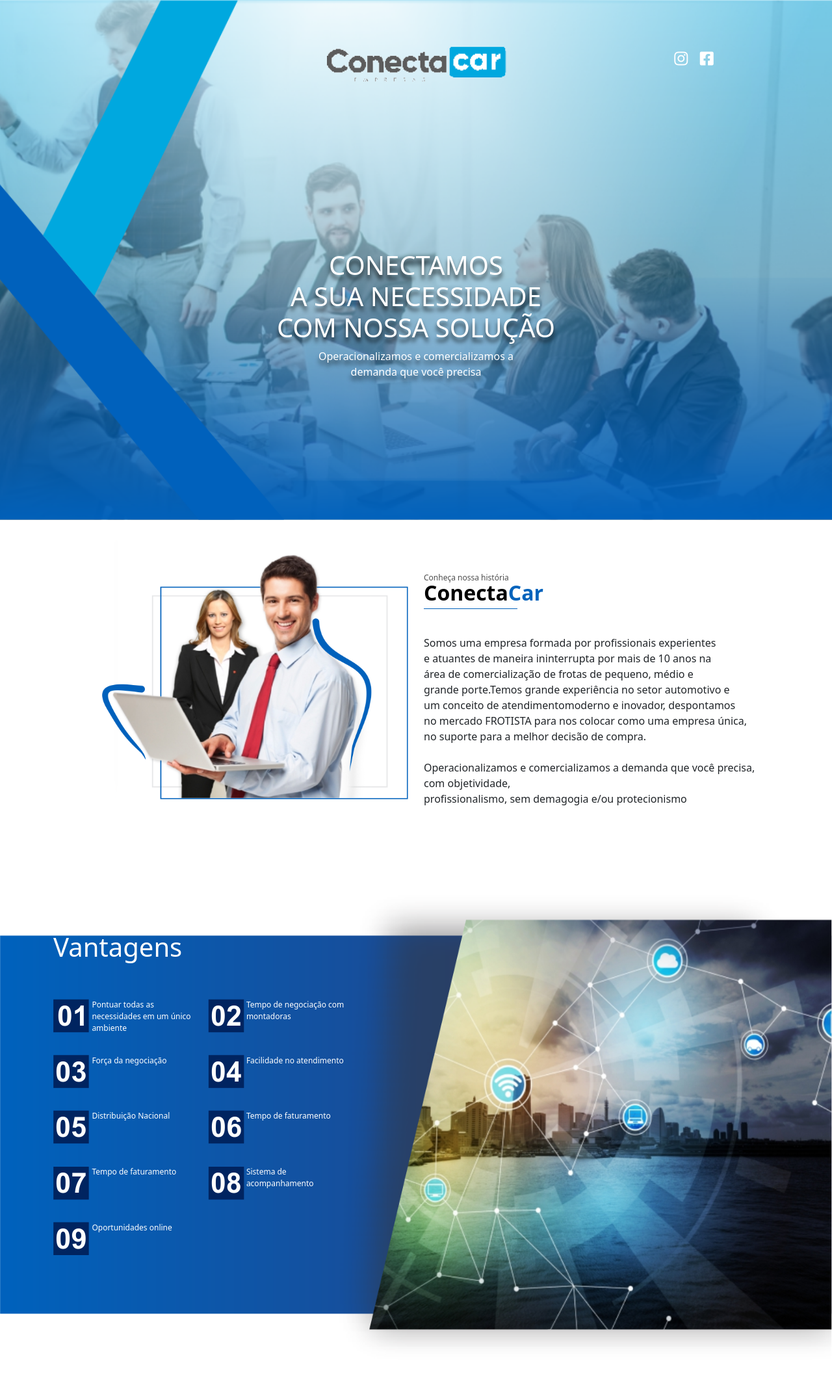
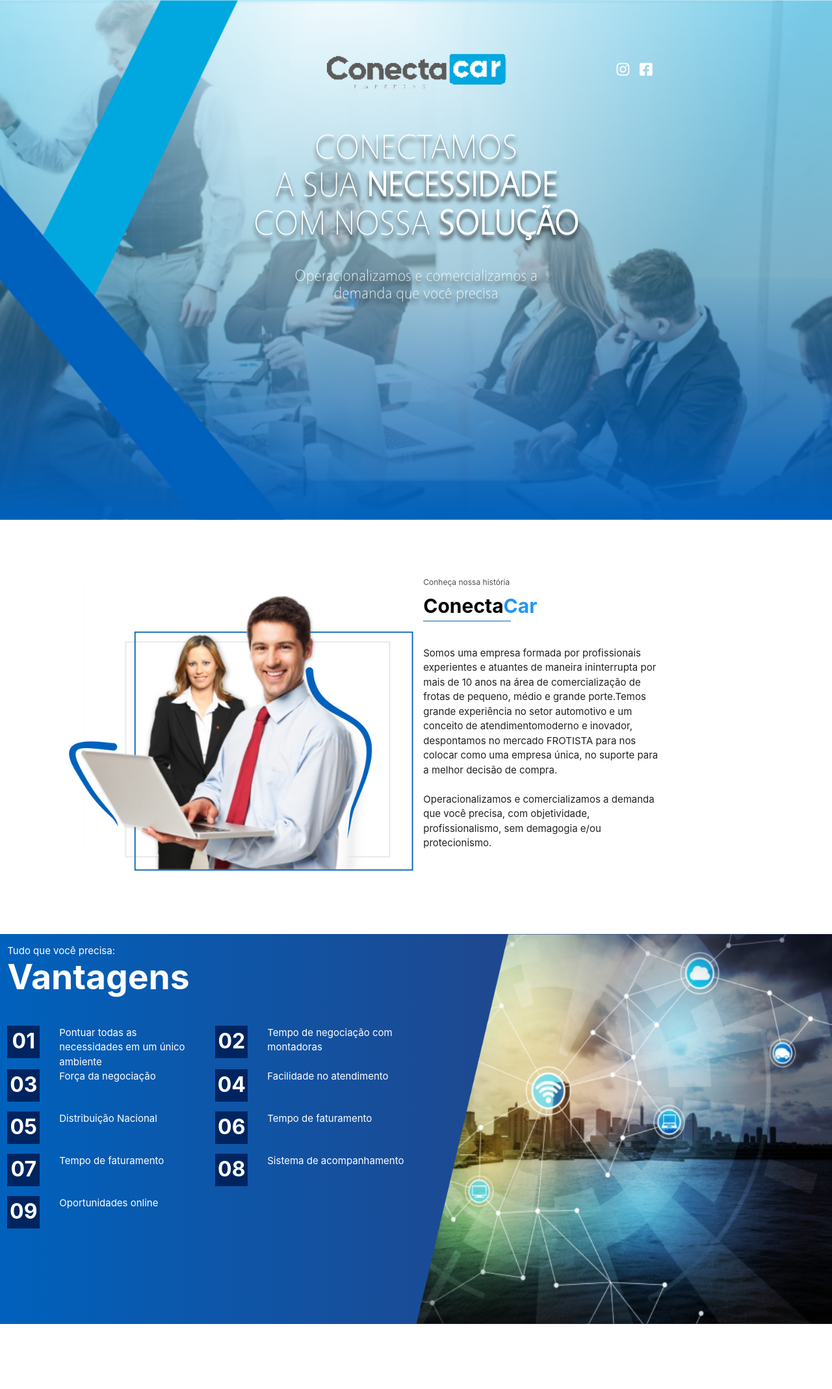
Before and after one commit to mahenriquess/conecta-car, a PHP site: page /conectacar/views/site/index.php in a window 1280 px wide. Shown: the whole page at 65% size. After the commit the page ends 2037 px from the top, so only its background shows below. Run offline with PHP 8.4, Linux system fonts and the light colour scheme; some libraries are stand-ins or nearby versions.

Commit message:
conversão do bootstrap p/ materialize + adição de fontes

```diff
--- a/public/site/css/estilo.css
+++ b/public/site/css/estilo.css
@@ -1,16 +1,23 @@
 html{
   /*font-size: 62.5%;*/
 }
-.head {
+.header {
   padding-bottom: calc(10rem - 4.5rem);
   background-image: url("../img/bghead.png");
   background-position: center;
   background-repeat: no-repeat;
   background-attachment: scroll;
   background-size: cover;
+  font-family: 'Vegur Light';
 }
 .links{
-  font-size: 1.5rem;
+  font-size: 1rem;
+}
+.text-white {
+  color: #fff !important;
+}
+strong {
+  font-weight: bolder;
 }
 .text-shadow-07{
   text-shadow: 0px 7px 6px rgba(0,0,0,0.7);
@@ -19,10 +26,8 @@
   background-color: #fff;
   padding: 5rem;
 }
-.historia img{
-  height: 200px;
-  margin-top: -50px;
-  margin-left: -50px;
+figure{
+  margin: 1rem 0px !important;
 }
 .upper-brand{
   margin-bottom: -10px;
@@ -33,24 +38,41 @@
   font-size: 2rem;
   font-weight: 700;
 }
-.black{
+.text-black{
   color:#000;
 }
-.blue{
+.text-blue{
   color: #0363bc;
 }
+
+hr {
+  margin: 1rem 0;
+  color: inherit;
+  background-color: currentColor;
+  border: 0;
+  opacity: 0.25;
+}
+
+hr:not([size]) {
+  height: 1px;
+}
 .divisor {
-  margin: -1rem 1rem 1rem 0rem;
-  background-color: currentColor;
-  width: 9rem;
-  color: #0363bc;
-  border: 0;
-  opacity: 1;
+  margin: -1rem 1rem 1rem 0rem !important;
+  background-color: currentColor !important;
+  width: 9rem !important;
+  color: #0363bc !important;
+  border: 0 !important;
+  opacity: 1 !important;
 }
 .vantagens {
+  background: rgb(0,97,188);
+  background: linear-gradient(90deg, rgba(0,97,188,1) 0%, rgba(51,55,114,1) 100%);
+}
+.vantagens-img{
+  height: 40rem;
   background-image: url("../img/vantagens.png");
-  background-position: center;
   background-repeat: no-repeat;
+  background-attachment: scroll;
   background-size: cover;
 }
 .upper-vantagens{
@@ -59,23 +81,98 @@
 .vantagens-list{
   padding-top: 4.5rem;
 }
-.vantagem-itens{
-  font-size: 0.75rem;
-  align-content: center;
+.vantagens-itens{
+  font-size: 1rem;
 }
-@media (min-width: 992px) {
-.head {
+.number{
+  height: 50px;
+  width: 50px;
+  background-color: #002460;
+  color: #fff;
+  font-size: 32px;
+  font-weight: bold;
+  margin-bottom:15px;
+}
+.row{
+  margin-bottom: 0px !important;
+}
+.vantagens h2{
+  font-weight: 700;
+  margin:0;
+}
+@media (min-width: 1200px) {
+  .header {
     height: 100vh;
     min-height: 40rem;
     padding-top: 4.5rem;
     padding-bottom: 0;
   }
-.historia img{
-  height: 400px;
-  margin-top: -50px;
+  .historia img{
+    height: 450px;
+    margin-left: -150px;
+  }
+  .vantagens {
+    min-height: 40rem;
+  }
+  .links{
+    font-size: 1.5rem;
+  }
 }
-.vantagens {
-  height: 100vh;
-  min-height: 45rem;
+@media(max-width: 1200px){
+  .historia img{
+    height: 350px;
+    margin-left: -125px;
+  }
 }
+@media(max-width: 992px){
+  .historia img{
+    height: 450px;
+    margin-left: 20px;
+  }
 }
+@media(max-width: 650px){
+  .logo img{
+    width: 150px;
+  }
+  .historia img{
+    height: 350px;
+    margin-left: -50px;
+  }
+  .vantagens{
+    background: rgb(0,97,188);
+    background: linear-gradient(180deg, rgba(0,97,188,1) 0%, rgba(51,55,114,1) 100%);
+  }
+  .vantagens-img{
+    display: none
+  }
+  h2{
+    font-size: 30px;
+  }
+  h5{
+    font-size: 16px;
+  }
+  .links{
+    font-size: 1rem;
+  }
+}
+@media(max-width: 420px){
+  .historia img{
+    height: 200px;
+    margin-left: -30px;
+  }
+}
+
+/* FONTES */
+
+@font-face {
+  font-family: 'Vegur Regular';
+  src: url(../fonts/vegur/Vegur-Regular.otf);
+}
+@font-face {
+  font-family: 'Vegur Bold';
+  src: url(../fonts/vegur/Vegur-Bold.otf);
+}
+@font-face {
+  font-family: 'Vegur Light';
+  src: url(../fonts/vegur/Vegur-Light.otf);
+}
--- a/views/site/index.php
+++ b/views/site/index.php
@@ -18,18 +18,18 @@
 	<link rel="icon" href="images/icon.png" type="image/png" sizes="16x16">
 	<link rel="canonical" itemprop="url" href="" />
 
-	<?php require"links.php" ?>
+	<?php require "links.php"; ?>
 </head>
 <body>
-	<header class="head">
-		<div class="container h-100">
-			<div class="row text-center">
-				<div class="col-6 offset-3">
-					<figure>
+	<header class="header">
+		<div class="container center">
+			<div class="row">
+				<div class="col s6 offset-s3">
+					<figure class="logo">
 						<img src="public/site/img/logo.png">
 					</figure>
 				</div>
-				<div class="col-3">
+				<div class="col s3">
 					<p class="links">
 					  <a href="#" class="text-white"><span class="fab fa-instagram"></span></a>
 					  &nbsp;
@@ -37,56 +37,55 @@
 					</p>
 				</div>
 			</div>
-			<div class="row h-100 align-items-center justify-content-center text-center text-shadow-07">
-				<div class="col-lg-10 align-self-end">
-					<h1 class="text-white font-weight-light">CONECTAMOS <br> A SUA <strong>NECESSIDADE</strong> <br> COM NOSSA <strong>SOLUÇÃO</strong></h1>
+			<div class="row text-shadow-07">
+				<div class="col s12">
+					<h2 class="text-white">CONECTAMOS <br> A SUA <strong>NECESSIDADE</strong> <br> COM NOSSA <strong>SOLUÇÃO</strong></h2>
 				</div>
-				<div class="col-lg-8 align-self-baseline">
-					<p class="text-white font-weight-light mb-5">
-						Operacionalizamos e comercializamos a <br> demanda que você precisa
-					</p>
+				<div class="col s12">
+					<h5 class="text-white">Operacionalizamos e comercializamos a <br> demanda que você precisa</h5>
 				</div>
 			</div>
 		</div>
 	</header>
 	<div class="historia">
-		<div class="container h-100">
+		<div class="container">
 			<div class="row">
-				<div class="col-lg-6 text-end">
+				<div class="col l6 m12 s12">
 					<figure>
 						<img src="public/site/img/historia.png">
 					</figure>
 				</div>
-				<div class="col-lg-6 text-start">
-					<p class="upper-brand">Conheça nossa história</span></p>
-					<p><span class="brand black">Conecta</span><span class="brand blue">Car</span></p>
+				<div class="col l6 m12 s12 left-align">
+					<p class="upper-brand"> Conheça nossa história</p>
+					<p><span class="brand black-text">Conecta</span><span class="brand blue-text">Car</span></p>
 					<hr class="divisor">
 					<p>
 						<br>
-						Somos uma empresa formada por profissionais experientes <br>
-						e atuantes de maneira ininterrupta por mais de 10 anos na <br>
-						área de comercialização de frotas de pequeno, médio e <br>
-						grande porte.Temos grande experiência no setor automotivo e <br>
-						um conceito de atendimentomoderno e inovador, despontamos <br>
-						no mercado FROTISTA para nos colocar como uma empresa única, <br>
-						no suporte para a melhor decisão de compra. <br> <br>
-						Operacionalizamos e comercializamos a demanda que você precisa, <br>
-						com objetividade, <br>
-						profissionalismo, sem demagogia e/ou protecionismo<br>
+						Somos uma empresa formada por profissionais experientes
+						e atuantes de maneira ininterrupta por mais de 10 anos na
+						área de comercialização de frotas de pequeno, médio e
+						grande porte.Temos grande experiência no setor automotivo e
+						um conceito de atendimentomoderno e inovador, despontamos
+						no mercado FROTISTA para nos colocar como uma empresa única,
+						no suporte para a melhor decisão de compra.
+						<br><br>
+						Operacionalizamos e comercializamos a demanda que você precisa,
+						com objetividade,
+						profissionalismo, sem demagogia e/ou protecionismo.
 					</p>
 				</div>
 			</div>
 		</div>
 	</div>
-	<div class="vantagens">
-		<div class="container h-100">
-			<div class="row">
-				<div class="col-lg-5 text-start text-white vantagens-list">
-					<p class="upper-vantagens">Tudo que você precisa:</p>
-					<h1>Vantagens</h1>
-					<br><br>
-					<?php require("vantagens-itens.php") ?>
-				</div>
+	 <div class="vantagens">
+		<div class="row">
+			<div class="col s12 m12 l6 left-align text-white vantagens-list">
+				<p class="upper-vantagens">Tudo que você precisa:</p>
+				<h2>Vantagens</h2>
+				<br><br>
+				<?php require "vantagens-itens.php";?>
+			</div>
+			<div class="col s12 m12 l6 left-align vantagens-img">
 			</div>
 		</div>
 	</div>
--- a/views/site/links.php
+++ b/views/site/links.php
@@ -1,6 +1,5 @@
+	<link rel="stylesheet" href="public/site/css/materialize.min.css"  media="screen,projection"/>
 	<link rel="stylesheet" href="public/site/css/estilo.css">
-	<link rel="stylesheet" href="public/site/css/bootstrap.css">
-	<!-- <link rel="stylesheet" href="public/site/css/materialize.min.css"  media="screen,projection"/>-->
 	<link rel="stylesheet" href="public/site/css/owl.carousel.min.css"  media="screen,projection"/>
 	<link rel="stylesheet" href="public/site/css/owl.theme.default.min.css"  media="screen,projection"/>
 	<link defer rel="stylesheet" href="https://pro.fontawesome.com/releases/v5.10.1/css/all.css">
--- a/views/site/vantagens-itens.php
+++ b/views/site/vantagens-itens.php
@@ -1,121 +1,99 @@
-					<div class="vantagem-itens">
+					<div class="vantagens-itens">
 						<div class="row">
-							<div class="col-6">
+							<div class="col s12 m6 l6">
 								<div class="row">
-									<div class="col-3">
-										<figure>
-											<img src="public/site/img/01.png">
-										</figure>
+									<div class="col s3">
+										<div class="number center-align">01</div>
 									</div>
-									<div class="col-9 ">
+									<div class="col s9 ">
 										Pontuar todas as necessidades em um único ambiente
 									</div>
 								</div>
 							</div>
-							<div class="col-6">
+							<div class="col s12 m6 l6">
 								<div class="row">
-									<div class="col-3">
-										<figure>
-											<img src="public/site/img/02.png">
-										</figure>
+									<div class="col s3">
+										<div class="number center-align">02</div>
 									</div>
-									<div class="col-9">
-										Tempo de negociação com <br>montadoras
+									<div class="col s9">
+										Tempo de negociação com montadoras
 									</div>
 								</div>
 							</div>
 						</div>
-						<br>
 						<div class="row">
-							<div class="col-6">
+							<div class="col s12 m6 l6">
 								<div class="row">
-									<div class="col-3">
-										<figure>
-											<img src="public/site/img/03.png">
-										</figure>
+									<div class="col s3">
+										<div class="number center-align">03</div>
 									</div>
-									<div class="col-9">
+									<div class="col s9">
 										Força da negociação
 									</div>
 								</div>
 							</div>
-							<div class="col-6">
+							<div class="col s12 m6 l6">
 								<div class="row">
-									<div class="col-3">
-										<figure>
-											<img src="public/site/img/04.png">
-										</figure>
+									<div class="col s3">
+										<div class="number center-align">04</div>
 									</div>
-									<div class="col-9">
+									<div class="col s9">
 										Facilidade no atendimento
 									</div>
 								</div>
 							</div>
 						</div>
-						<br>
 						<div class="row">
-							<div class="col-6">
+							<div class="col s12 m6 l6">
 								<div class="row">
-									<div class="col-3">
-										<figure>
-											<img src="public/site/img/05.png">
-										</figure>
+									<div class="col s3">
+										<div class="number center-align">05</div>
 									</div>
-									<div class="col-9">
+									<div class="col s9">
 										Distribuição Nacional
 									</div>
 								</div>
 							</div>
-							<div class="col-6">
+							<div class="col s12 m6 l6">
 								<div class="row">
-									<div class="col-3">
-										<figure>
-											<img src="public/site/img/06.png">
-										</figure>
+									<div class="col s3">
+										<div class="number center-align">06</div>
 									</div>
-									<div class="col-9">
+									<div class="col s9">
 										Tempo de faturamento
 									</div>
 								</div>
 							</div>
 						</div>
-						<br>
 						<div class="row">
-							<div class="col-6">
+							<div class="col s12 m6 l6">
 								<div class="row">
-									<div class="col-3">
-										<figure>
-											<img src="public/site/img/07.png">
-										</figure>
+									<div class="col s3">
+										<div class="number center-align">07</div>
 									</div>
-									<div class="col-9">
+									<div class="col s9">
 										Tempo de faturamento
 									</div>
 								</div>
 							</div>
-							<div class="col-6">
+							<div class="col s12 m6 l6">
 								<div class="row">
-									<div class="col-3">
-										<figure>
-											<img src="public/site/img/08.png">
-										</figure>
+									<div class="col s3">
+										<div class="number center-align">08</div>
 									</div>
-									<div class="col-9">
+									<div class="col s9">
 										Sistema de acompanhamento
 									</div>
 								</div>
 							</div>
 						</div>
-						<br>
 						<div class="row">
-							<div class="col-6">
+							<div class="col s12 m6 l6">
 								<div class="row">
-									<div class="col-3">
-										<figure>
-											<img src="public/site/img/09.png">
-										</figure>
+									<div class="col s3">
+										<div class="number center-align">09</div>
 									</div>
-									<div class="col-9">
+									<div class="col s9">
 										Oportunidades online
 									</div>
 								</div>
```
Also changed, not shown: public/site/fonts/vegur/CC0 1.0 Universal (CC0 1.0)  Public Domain Dedication.txt (added, +31 -0 lines), public/site/fonts/vegur/Vegur-Bold.otf (added), public/site/fonts/vegur/Vegur-Light.otf (added), public/site/fonts/vegur/Vegur-Regular.otf (added), public/site/img/01.png (deleted), public/site/img/010.png (deleted), public/site/img/02.png (deleted), public/site/img/03.png (deleted), public/site/img/04.png (deleted), public/site/img/05.png (deleted), public/site/img/06.png (deleted), public/site/img/07.png (deleted), public/site/img/08.png (deleted), public/site/img/09.png (deleted), 1 more files.
